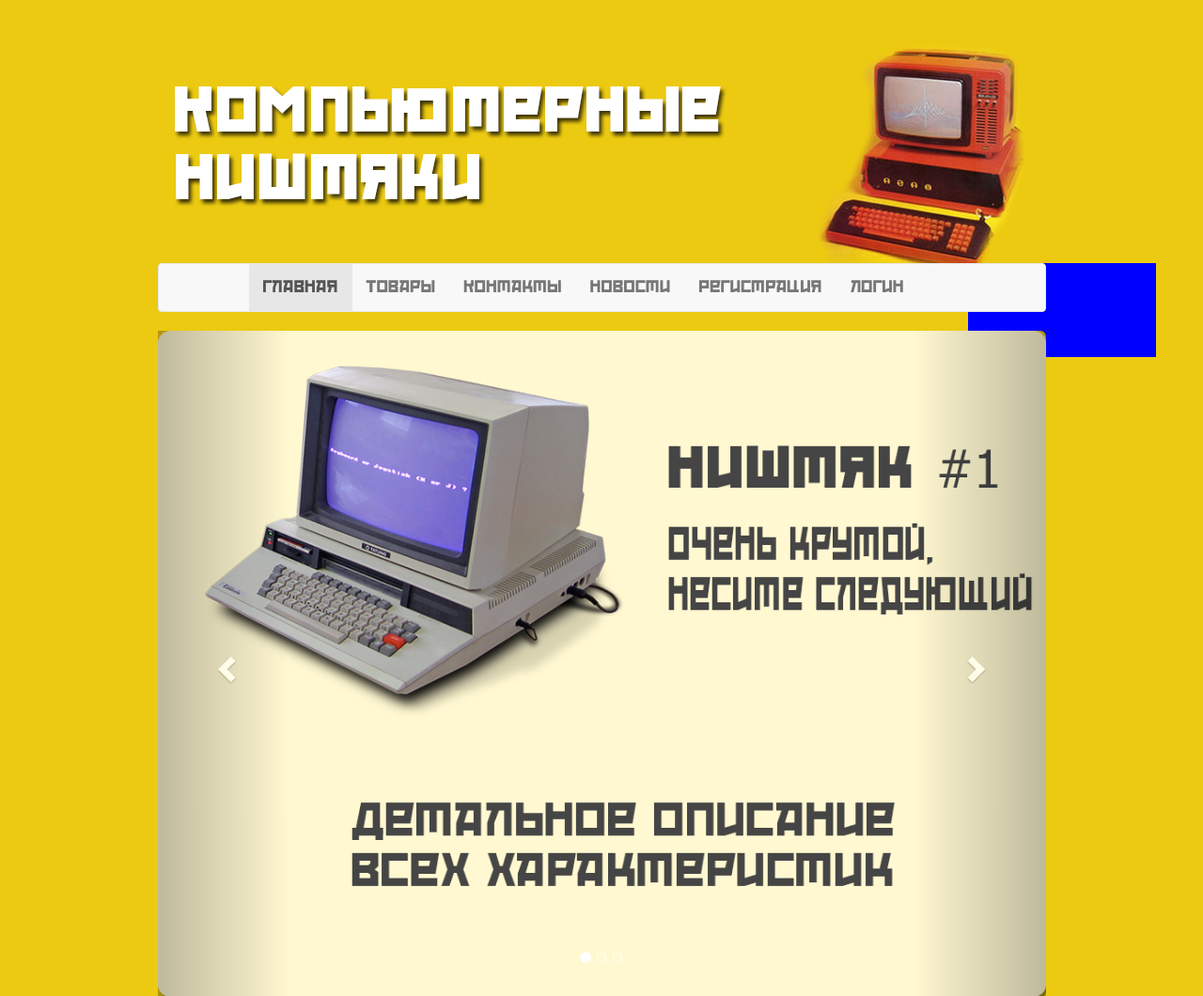
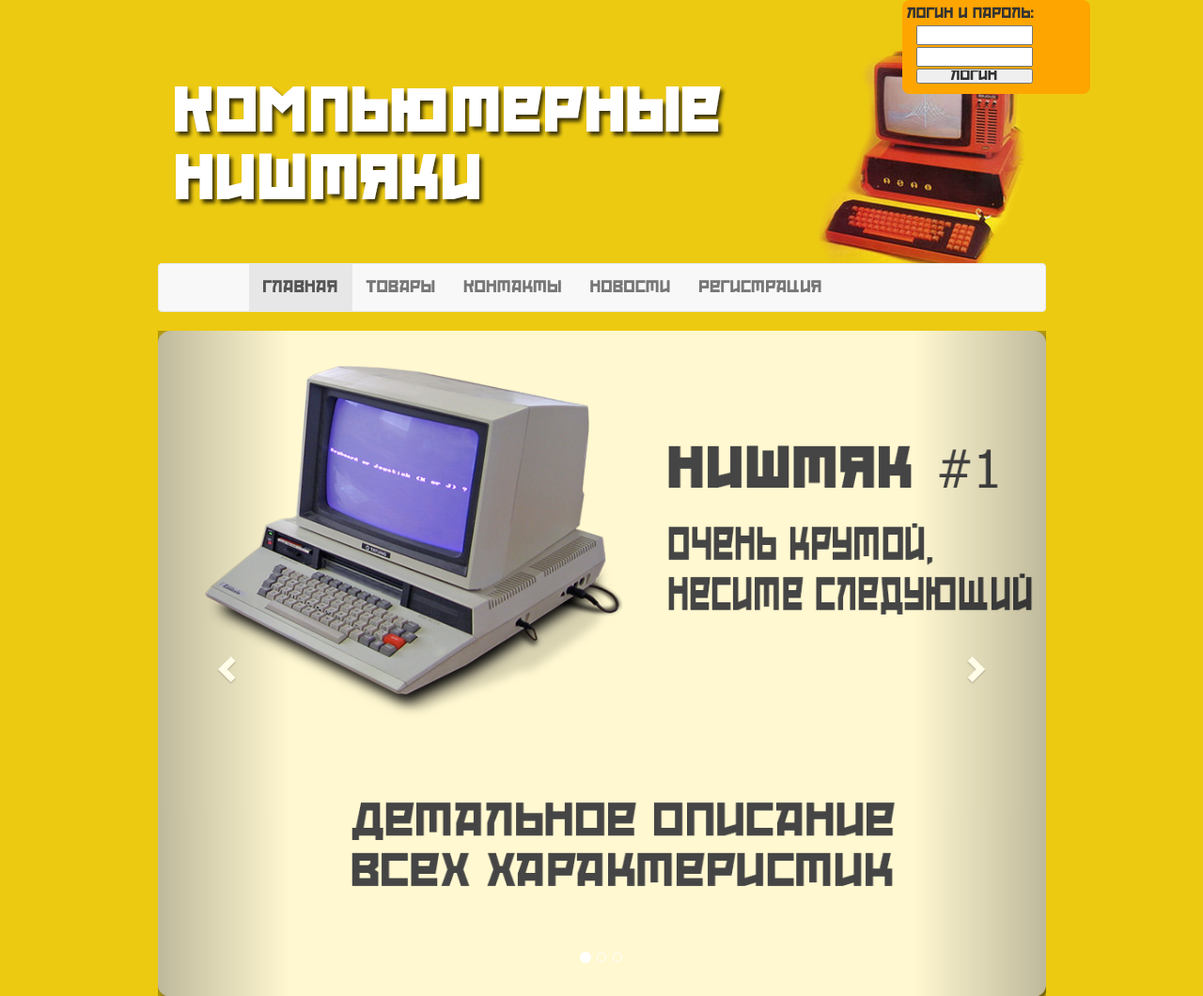
Before and after one commit to Svgood/KompNishtyaki, a Django app: page / in a window 1280 px wide. Shown: the top 1060 px of the page at 94% size. Run offline with Django 3.2, Linux system fonts and the light colour scheme; some libraries are stand-ins or nearby versions.

Commit message:
Modified

```diff
--- a/polls/static/style.css
+++ b/polls/static/style.css
@@ -161,11 +161,21 @@
 	}
 
 	.profile {
+		padding: 5px 5px 5px 5px;
 		position: fixed;
 		margin-left: 75%;
 		width: 200px;
 		height: 100px;
-		background-color: blue;
+		background-color: orange;
+		border-radius: 8px;
+		z-index: 10;
+	}
+
+	.profileField {
+		width: 65%;
+		margin-left: 10px;
+		line-height: 10px;
+		margin-top: 2px;
 	}
 
 	li a {
--- a/polls/views.py
+++ b/polls/views.py
@@ -7,6 +7,8 @@ from .models import *
 
 
 def index(request):
+    if request.method == "POST":
+        request
     return render(request, 'main.html')
 
 
--- a/templates/main.html
+++ b/templates/main.html
@@ -11,6 +11,15 @@
   <link rel="stylesheet" href="/static/goodsStyle.css">
 </head>
 <body>
+     <div class="profile">
+	  	<form method="POST" action="{% url 'index' %}">
+	  		<span>Логин и пароль:</span>
+	  		<input class="profileField" type="text" name="login">
+	  		<input class="profileField" type="password" name="pas">
+	  		<input class="profileField" type="submit" name="subBtn" value="Логин">
+	  	</form>
+	  </div>
+
 
 	<div class="container">
 	  <div class="jumbotron text-center bgcolor">
@@ -18,9 +27,7 @@
 	  </div>
 
 
-	  <div class="profile">
-	  	<span>HUI</span>
-	  </div>
+
 
 	  <div class="row">
 	  	<div class="col-lg-1"></div>
@@ -42,7 +49,6 @@
 				        <li><a href="#">Контакты</a></li>
 				        <li><a href="#">Новости</a></li>
 				        <li><a href={% url 'reg' %}>Регистрация</a></li>
-				        <li><a href="{% url 'auth' %}">Логин</a></li>
 				      </ul>
 				    </div>
 			    </div>
```
